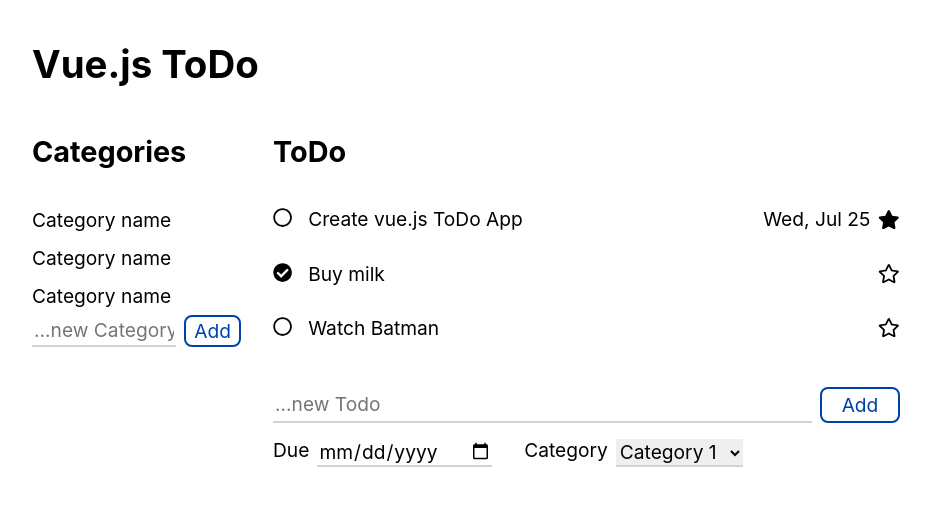
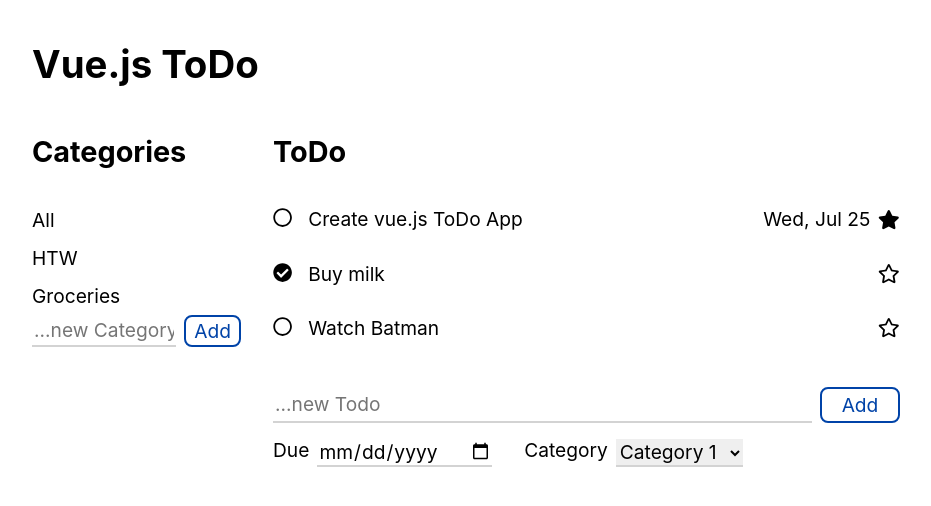
Before and after one commit to greengiraffe/mp-vue-todo, a Vue app: page / in a window 1280 px wide. Shown: the top 506 px of the page, without its empty margins (174-1105 px from the left). Built offline with nearby package versions, Linux system fonts and the light colour scheme.

Commit message:
Wire Category component up to store

```diff
--- a/src/components/Category.vue
+++ b/src/components/Category.vue
@@ -1,12 +1,14 @@
 <template>
 <div class="category">
-  <span class="category__name">Category name</span>
+  <span class="category__name">{{ name }}</span>
 </div>
 </template>
 
 <script>
 export default {
-
+  props: {
+    name: String
+  }
 }
 </script>
 
--- a/src/components/CategoryList.vue
+++ b/src/components/CategoryList.vue
@@ -2,9 +2,10 @@
   <div>
     <h2>Categories</h2>
     <ul class="category-list">
-      <li class="category-list__item"><Category /></li>
-      <li class="category-list__item"><Category /></li>
-      <li class="category-list__item"><Category /></li>
+      <li class="category-list__item"><Category name="All" /></li>
+      <li v-for="cat in categories" :key="cat.id" class="category-list__item">
+        <Category v-bind="cat" />
+      </li>
       <li class="category-list__item"><CategoryInput /></li>
     </ul>
   </div>
@@ -15,7 +16,12 @@ import Category from './Category.vue'
 import CategoryInput from './CategoryInput.vue'
 
 export default {
-  components: { Category, CategoryInput }
+  components: { Category, CategoryInput },
+  computed: {
+    categories: function () {
+      return this.$store.state.categories.categories
+    }
+  }
 }
 </script>
 
```
